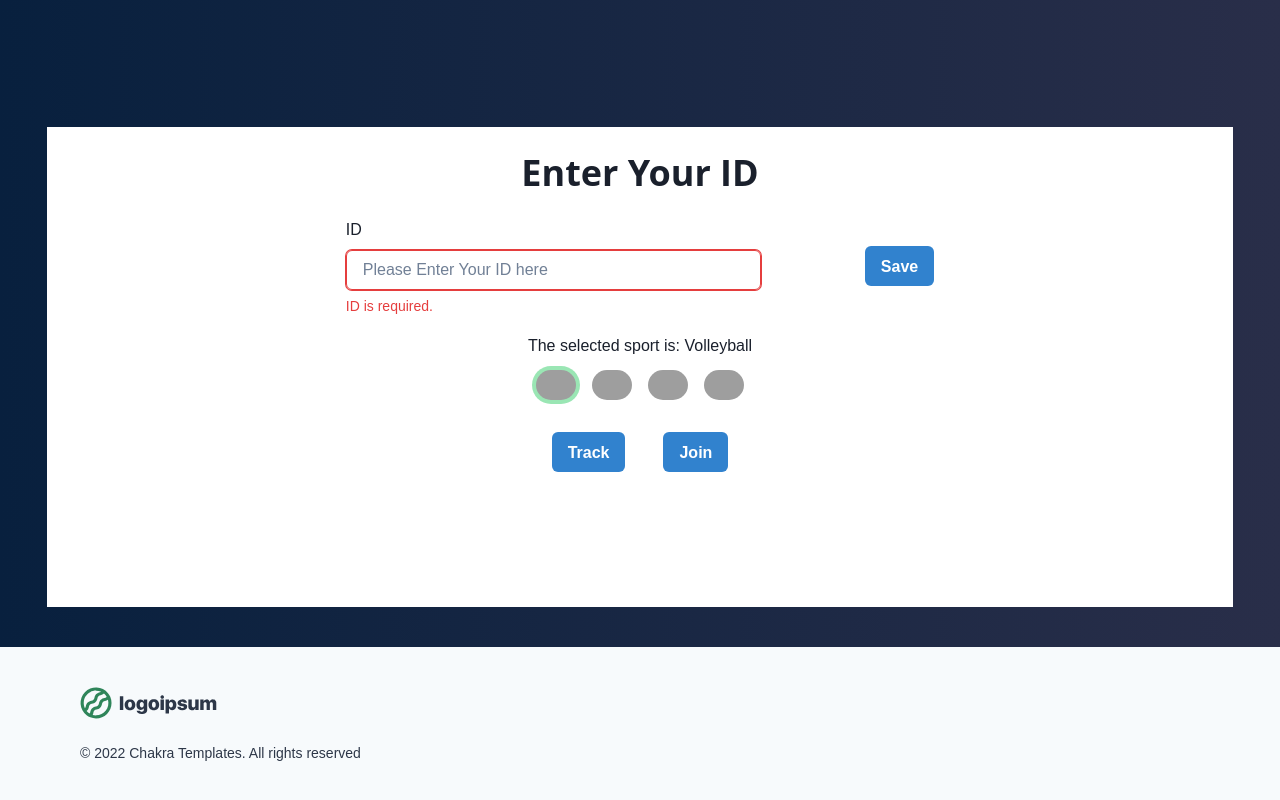
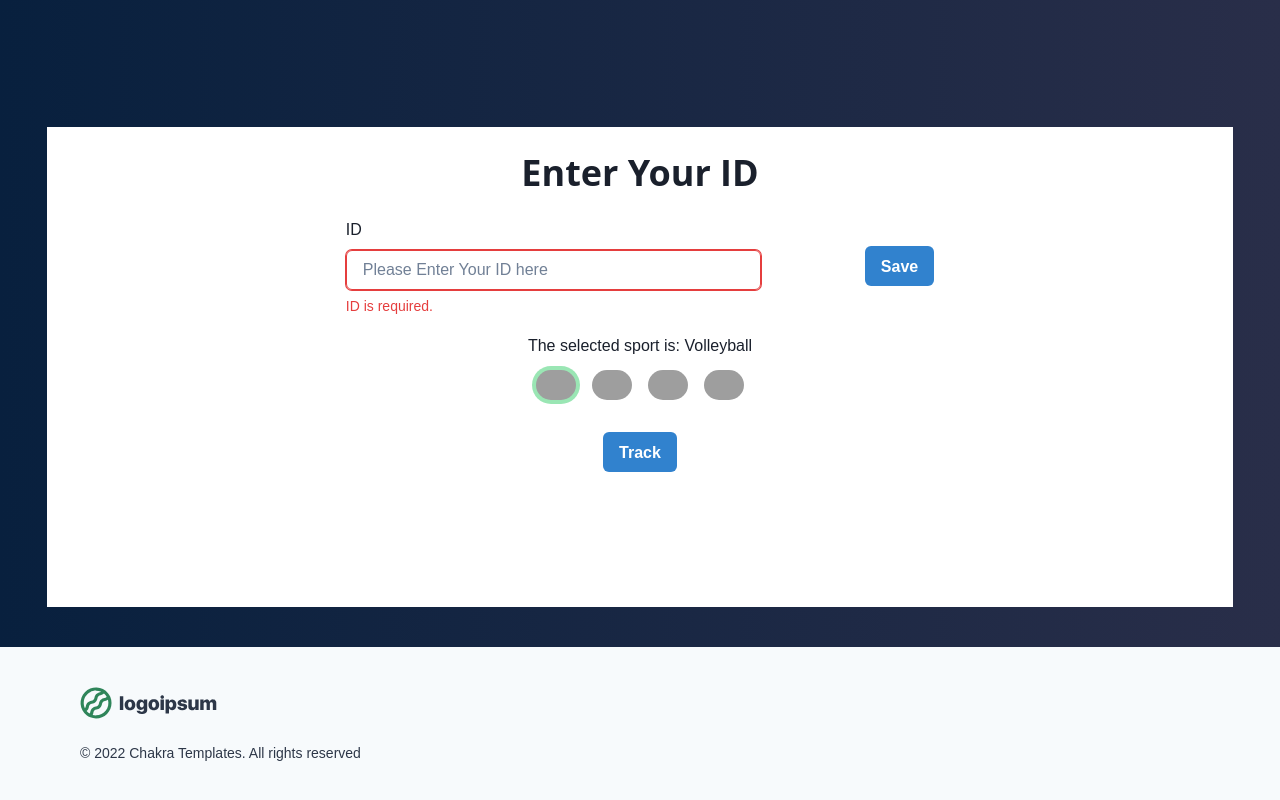
Before and after one commit to JakkapatB/WebscoreboardNewversion, a Next.js app: page / in a window 1280 px wide. Shown: the part 733-1533 px from the top of the page. Built offline with nearby package versions, Linux system fonts and the light colour scheme; grey boxes are pictures that could not be loaded.

Commit message:
Update index.js

```diff
--- a/src/pages/index.js
+++ b/src/pages/index.js
@@ -164,7 +164,7 @@ function index() {
 
         <Flex w="20%" justifyContent="space-around" p={2}>
           <Button colorScheme="blue">Track</Button>
-          <Button colorScheme="blue">Join</Button>
+          {/* <Button colorScheme="blue">Join</Button> */}
         </Flex>
       </Container>
     </Container>
```
